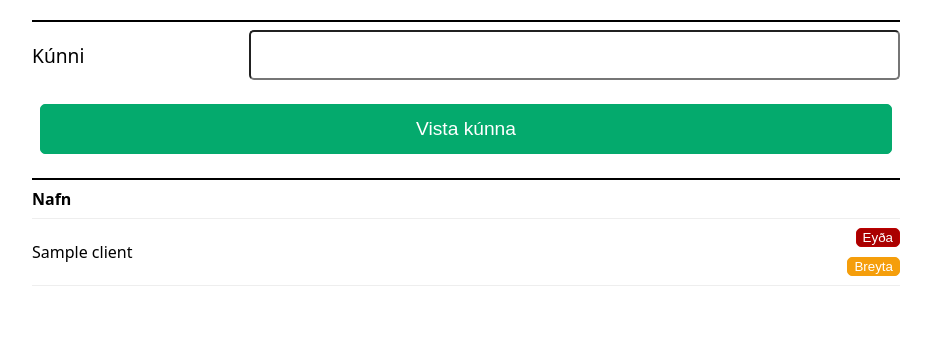
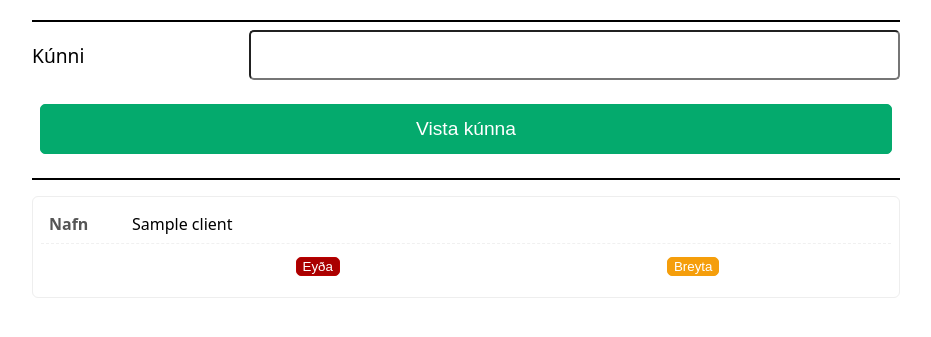
Before and after one commit to sindrimagg/timar, a Flask app: page /clients in a window 1280 px wide. Shown: the part 164-501 px from the top of the page, without its empty margins (174-1105 px from the left). Run offline with Flask 3, Linux system fonts and the light colour scheme; tables that the repository leaves empty hold one stand-in row (values such as "Sample post").

Commit message:
Fix styling

```diff
--- a/static/style.css
+++ b/static/style.css
@@ -260,28 +260,28 @@ tbody tr {
 }
 
 td {
-  width: 100%;
-  display: flex;
-  justify-content: space-between;
+  display: grid;
+  grid-template-columns: 75px 1fr;
+  gap: 0.5rem;
   padding: 0.5rem;
   border-bottom: 1px dashed #f0f0f0;
+}
+
+td::before {
+  content: attr(data-label);
+  font-weight: 600;
+  color: #555;
 }
 
 td:last-child {
   border-bottom: 0;
 }
 
-td::before {
-  content: attr(data-label);
-  font-weight: 600;
-  margin-right: 1rem;
-  color: #555;
-}
-
 div.last {
   flex-direction: row;
   justify-content: space-around;
 }
+
 @media all and (min-width: 600px) {
   .last {
     flex-shrink: 2;
@@ -322,39 +322,4 @@ div.last {
   .query * {
     width: 90%;
   }
-
-  .data-label {
-    display: table-cell;
-  }
-
-
-  td {
-    display: table-cell;
-    border-bottom: 1px solid #eee;
-    border-top: 1px solid #eee;
-    text-align: left;
-    padding: 0.25rem 0;
-    width: auto;
-  }
-
-  tbody tr {
-    display: table-row;
-    margin: 0;
-    border: none;
-    padding: 0;
-  }
-
-  td::before {
-    content: none;
-  }
-
-  td:last-child {
-    border-bottom: 1px solid #eee;
-    border-top: 1px solid #eee;
-  }
-
-  div.last {
-    flex-direction: column;
-  }
-
 }
```
